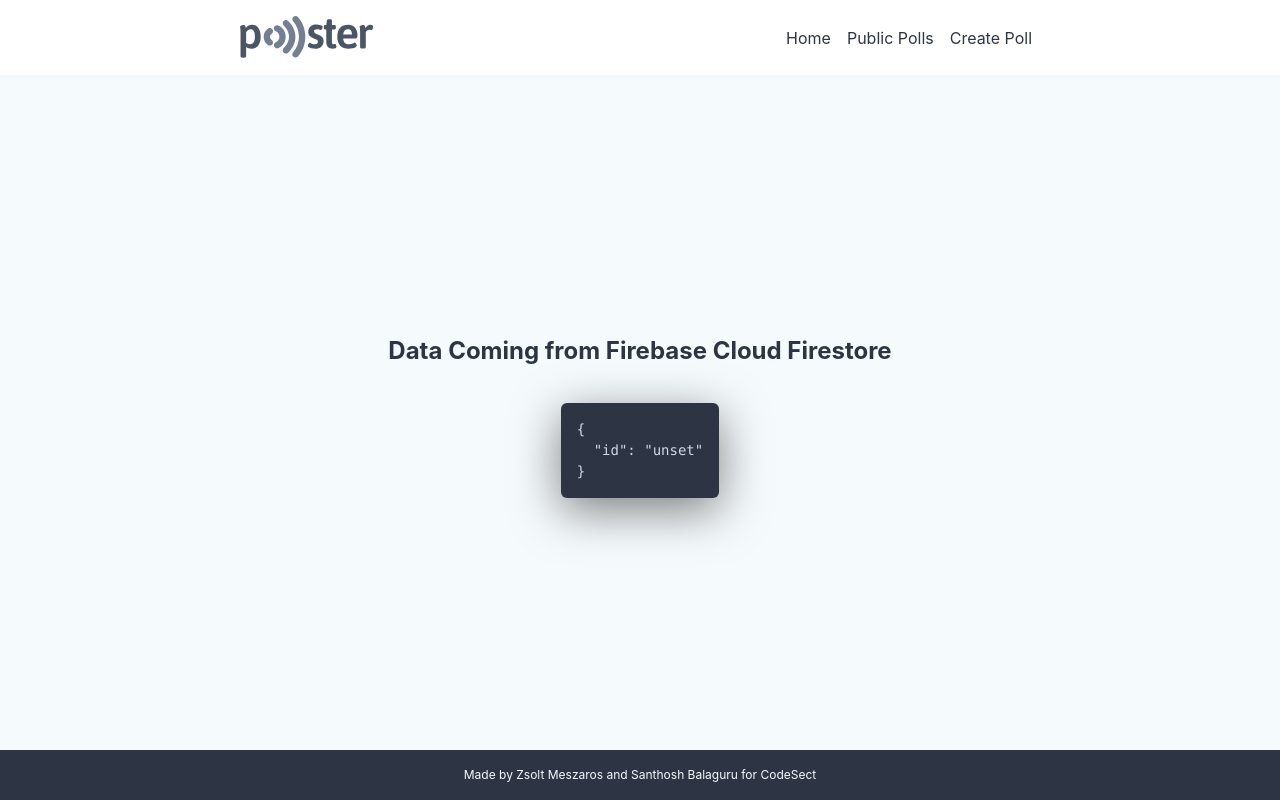
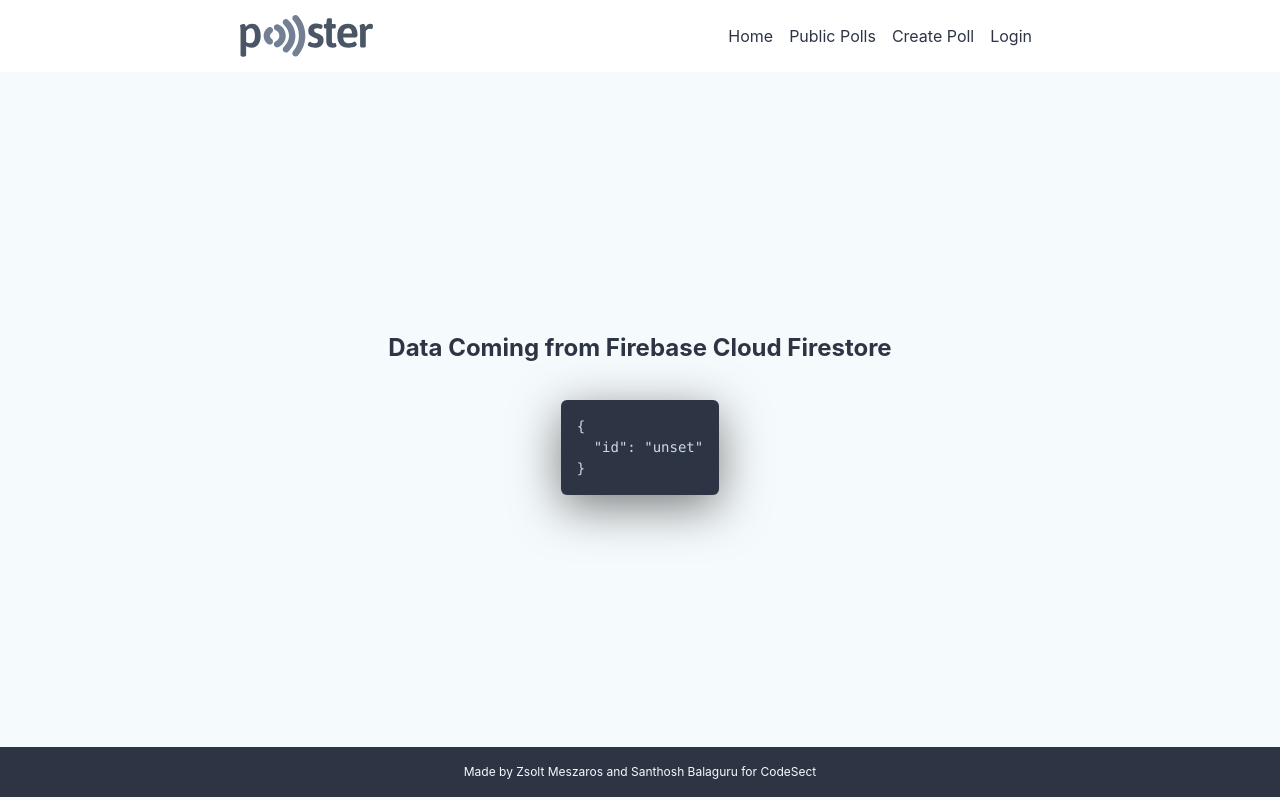
Before and after one commit to codesect/cs01-team-ada-05, a React (Create React App) app: page /test in a window 1280 px wide. Built offline with nearby package versions, Linux system fonts and the light colour scheme; no server answers; the database is empty.

Commit message:
Add logout

```diff
--- a/src/components/GlobalStyles.js
+++ b/src/components/GlobalStyles.js
@@ -12,7 +12,7 @@ export const FullSizeWrapper = styled(Wrapper)`
   display: flex;
   flex-direction: column;
   justify-content: center;
-  min-height: calc(100vh - 7.8125rem);
+  min-height: calc(100vh - 7.625rem);
 `;
 
 export default createGlobalStyle`
--- a/src/components/Header.js
+++ b/src/components/Header.js
@@ -1,13 +1,22 @@
 import React, { useRef, useState } from 'react';
-import styled from 'styled-components/macro';
+import styled, { css } from 'styled-components/macro';
 import { Link } from '@reach/router';
 
 import HamburgerIcon from './Hamburger';
 import Logo from './Logo';
 import { Wrapper } from './GlobalStyles';
 
+import { firebase } from '../firebase';
+import useAuth from '../hooks/useAuth';
 import useEscapeOutside from '../hooks/useEscapeOutside';
 import useWindowWidth from '../hooks/useWindowWidth';
+
+const Avatar = styled.img.attrs({ alt: '' })`
+  border-radius: 50%;
+  height: 2.5rem;
+  margin: 0.5rem;
+  width: 2.5rem;
+`;
 
 const StyledHeader = styled.header`
   background-color: ${({ theme }) => theme.header};
@@ -20,6 +29,7 @@ const HeaderWrapper = styled(Wrapper)`
 
   @media (min-width: ${({ theme }) => theme.breakpoints.sm}) {
     justify-content: space-between;
+    padding: 0 1rem;
   }
 `;
 
@@ -85,7 +95,19 @@ const Menu = styled.ul`
   }
 `;
 
-const MenuItem = styled.li``;
+const MenuItem = styled.li`
+  align-items: center;
+  display: flex;
+
+  ${({ avatar }) =>
+    avatar &&
+    css`
+      order: -1;
+      @media (min-width: ${({ theme }) => theme.breakpoints.sm}) {
+        order: 0;
+      }
+    `}
+`;
 
 const MenuLink = styled(Link)`
   color: ${({ theme }) => theme.mobileMenuText};
@@ -95,12 +117,28 @@ const MenuLink = styled(Link)`
   @media (min-width: ${({ theme }) => theme.breakpoints.sm}) {
     color: inherit;
     display: inline;
-    padding: 1.75rem 0.5rem calc(1.75rem - 1px);
+    padding: 1.5rem 0.5rem calc(1.5rem - 1px);
+  }
+`;
+
+const MenuButton = styled(MenuLink).attrs({ as: 'button' })`
+  background-color: transparent;
+  border-radius: 0;
+  border-width: 0 0 1px;
+  transition: border ${({ theme }) => theme.transitionEase},
+    color ${({ theme }) => theme.transitionEase};
+
+  &:focus,
+  &:hover {
+    border-color: currentColor;
+    color: ${({ theme }) => theme.linkActive};
   }
 `;
 
 function Header() {
   const navRef = useRef();
+  const user = useAuth();
+
   const [menuOpen, setMenuOpen] = useState(false);
   const windowWidth = useWindowWidth();
   const isSmallScreen = windowWidth <= 600;
@@ -110,6 +148,11 @@ function Header() {
   const toggleMenu = () => setMenuOpen(open => !open);
 
   useEscapeOutside(navRef, closeMenu);
+
+  function logout() {
+    closeMenu();
+    firebase.auth().signOut();
+  }
 
   return (
     <StyledHeader>
@@ -143,6 +186,28 @@ function Header() {
                 Create Poll
               </MenuLink>
             </MenuItem>
+            {!!user ? (
+              <>
+                <MenuItem>
+                  <MenuButton tabIndex={menuTabindex} onClick={logout}>
+                    Logout
+                  </MenuButton>
+                </MenuItem>
+                <MenuItem avatar>
+                  <Avatar src={user.photoURL} />
+                </MenuItem>
+              </>
+            ) : (
+              <MenuItem>
+                <MenuLink
+                  onClick={closeMenu}
+                  tabIndex={menuTabindex}
+                  to="/login"
+                >
+                  Login
+                </MenuLink>
+              </MenuItem>
+            )}
           </Menu>
         </nav>
       </HeaderWrapper>
--- a/src/components/Login.js
+++ b/src/components/Login.js
@@ -20,7 +20,7 @@ function Login() {
     <FullSizeWrapper>
       <Form>
         <FormTitle>Login below</FormTitle>
-        <Button fullwidth onClick={handleSignIn}>
+        <Button fullwidth onClick={handleSignIn} type="button">
           Sign in using Google
         </Button>
         {authError && (
```
